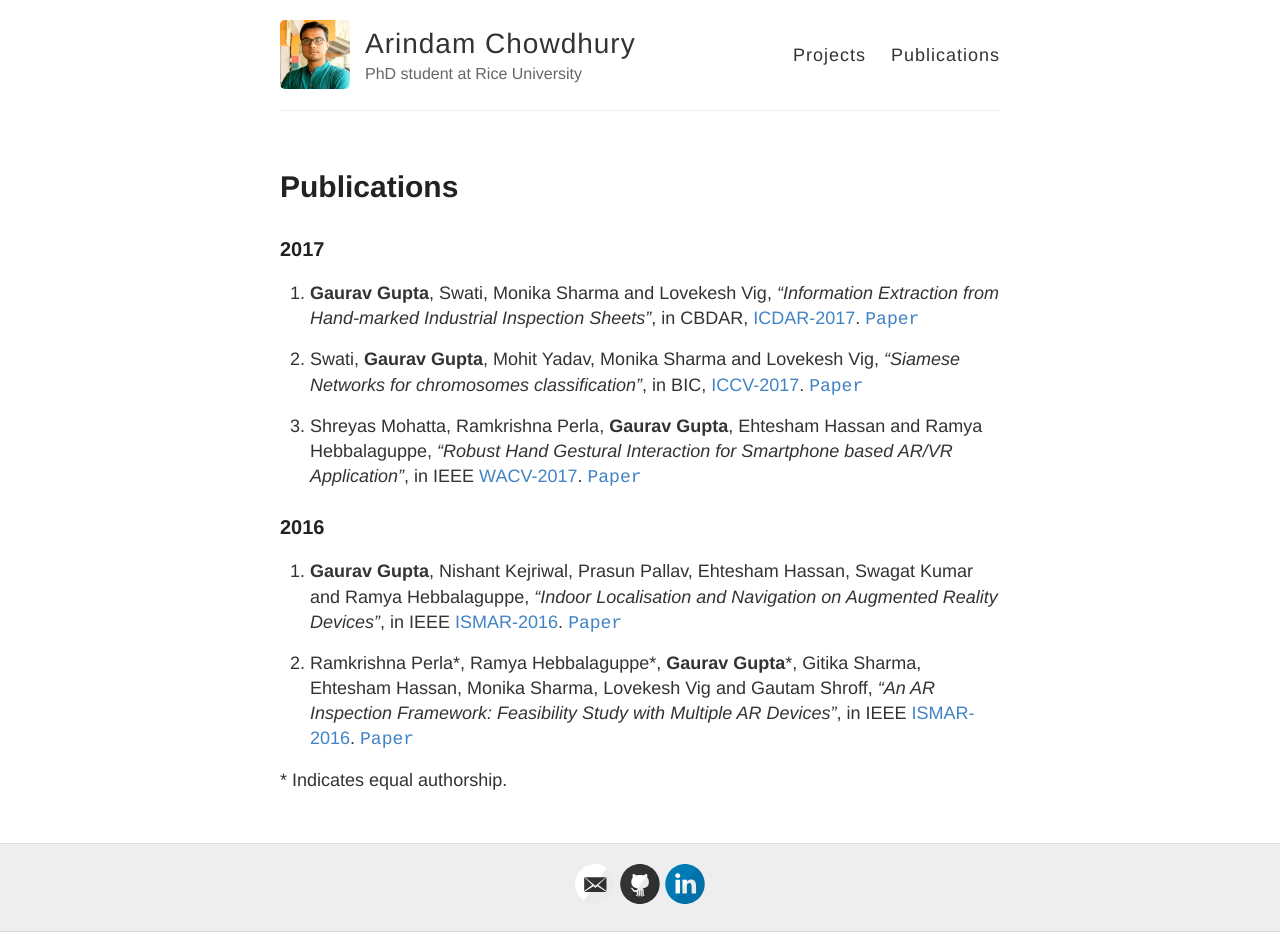
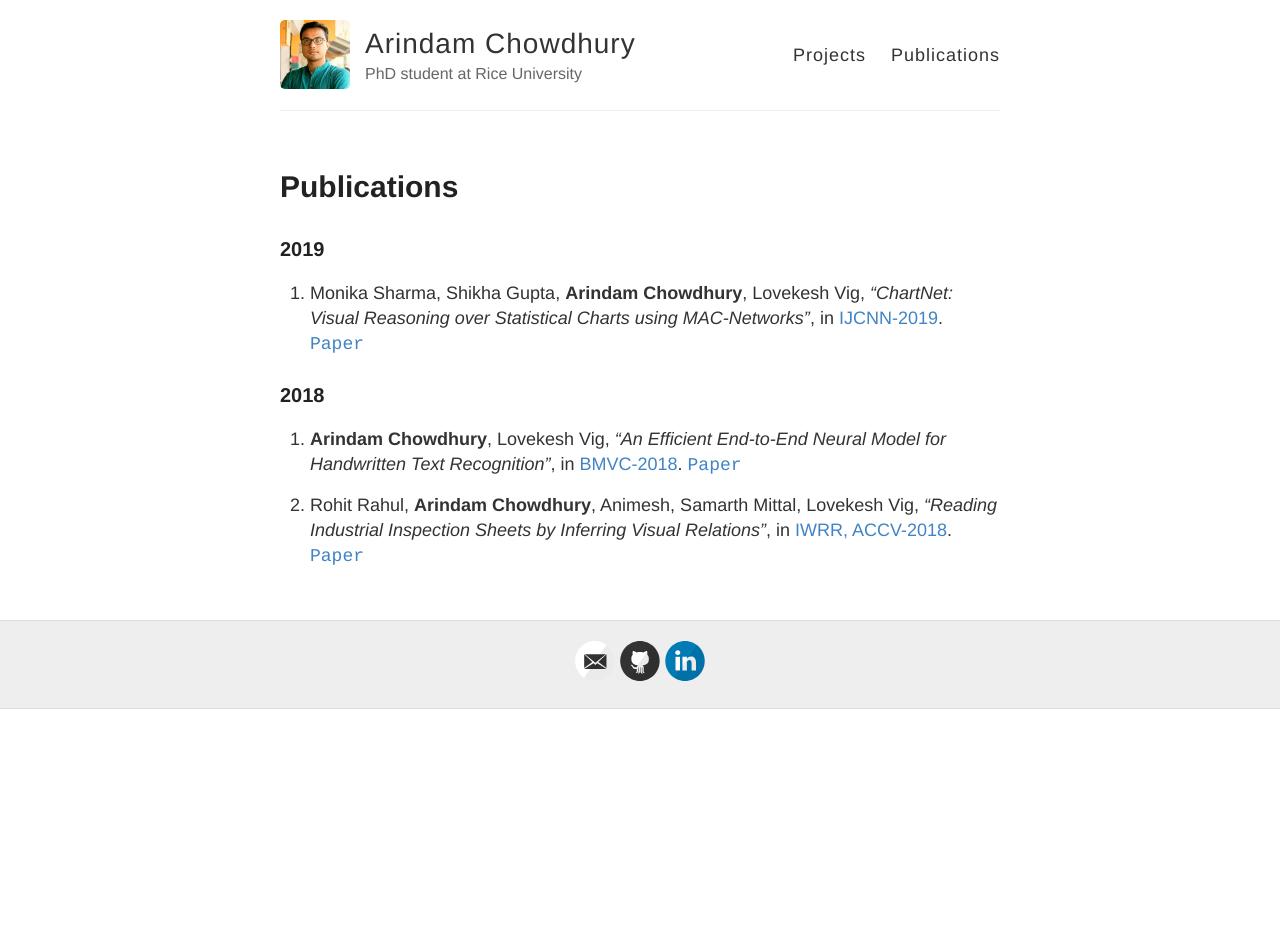
Before and after one commit to ArCho48/ArCho48.github.io, a Jekyll site: the page built from publications.md, in a window 1280 px wide. Built offline with Jekyll 4.4.1, drawn with Linux system fonts in a browser that asks for light colours; after the commit the page ends 900 px from its top, so only the background shows below that.

Commit message:
eighth commit

```diff
--- a/publications.md
+++ b/publications.md
@@ -4,20 +4,13 @@ title: Publications
 permalink: /publications/
 ---
 
-### 2017
+### 2019
 
-1. __Gaurav Gupta__, Swati, Monika Sharma and Lovekesh Vig, _"Information Extraction from Hand-marked Industrial Inspection Sheets"_, in CBDAR, [ICDAR-2017](http://u-pat.org/ICDAR2017/index.php). [`Paper`](https://gaurav16gupta.github.io/papers/cbdar.pdf)
-
-2. Swati, __Gaurav Gupta__, Mohit Yadav, Monika Sharma and Lovekesh Vig, _"Siamese Networks for chromosomes classification"_, in BIC, [ICCV-2017](http://iccv2017.thecvf.com/). [`Paper`](https://gaurav16gupta.github.io/papers/Siamese%20Networks%20For%20Chromosome%20Classification_BIC_ICCV2017.pdf)
-
-3. Shreyas Mohatta, Ramkrishna Perla, __Gaurav Gupta__, Ehtesham Hassan and Ramya Hebbalaguppe, _"Robust Hand Gestural Interaction for Smartphone based AR/VR Application"_, in IEEE [WACV-2017](http://pamitc.org/wacv2017/). [`Paper`](https://gaurav16gupta.github.io/papers/HandGesture.pdf)
-
-### 2016
-
-4. __Gaurav Gupta__, Nishant Kejriwal, Prasun Pallav, Ehtesham Hassan, Swagat Kumar and Ramya Hebbalaguppe, _"Indoor Localisation and Navigation on Augmented Reality Devices"_, in IEEE [ISMAR-2016](http://www.ismar.vgtc.org/). [`Paper`](https://gaurav16gupta.github.io/papers/IndoorLocalisation.pdf)
-
-5. Ramkrishna Perla\*, Ramya Hebbalaguppe\*, __Gaurav Gupta__\*, Gitika Sharma, Ehtesham Hassan, Monika Sharma, Lovekesh Vig and Gautam Shroff, _"An AR Inspection Framework: Feasibility Study with Multiple AR Devices"_, in IEEE [ISMAR-2016](http://www.ismar.vgtc.org/). [`Paper`](https://gaurav16gupta.github.io/papers/ARInspection.pdf)
+1. Monika Sharma, Shikha Gupta, __Arindam Chowdhury__, Lovekesh Vig, _"ChartNet: Visual Reasoning over Statistical Charts using MAC-Networks"_, in [IJCNN-2019](https://www.ijcnn.org/). [`Paper`](https://ieeexplore.ieee.org/document/8852427)
 
 
+### 2018
 
-\* Indicates equal authorship.
+2. __Arindam Chowdhury__, Lovekesh Vig, _"An Efficient End-to-End Neural Model for Handwritten Text Recognition"_, in [BMVC-2018](http://bmvc2018.org//). [`Paper`](http://bmvc2018.org/contents/papers/0606.pdf)
+
+3. Rohit Rahul, __Arindam Chowdhury__, Animesh, Samarth Mittal, Lovekesh Vig, _"Reading Industrial Inspection Sheets by Inferring Visual Relations"_, in [IWRR, ACCV-2018](https://www.springer.com/gp/book/9783030208691). [`Paper`](https://link.springer.com/chapter/10.1007/978-3-030-21074-8_13)
```
